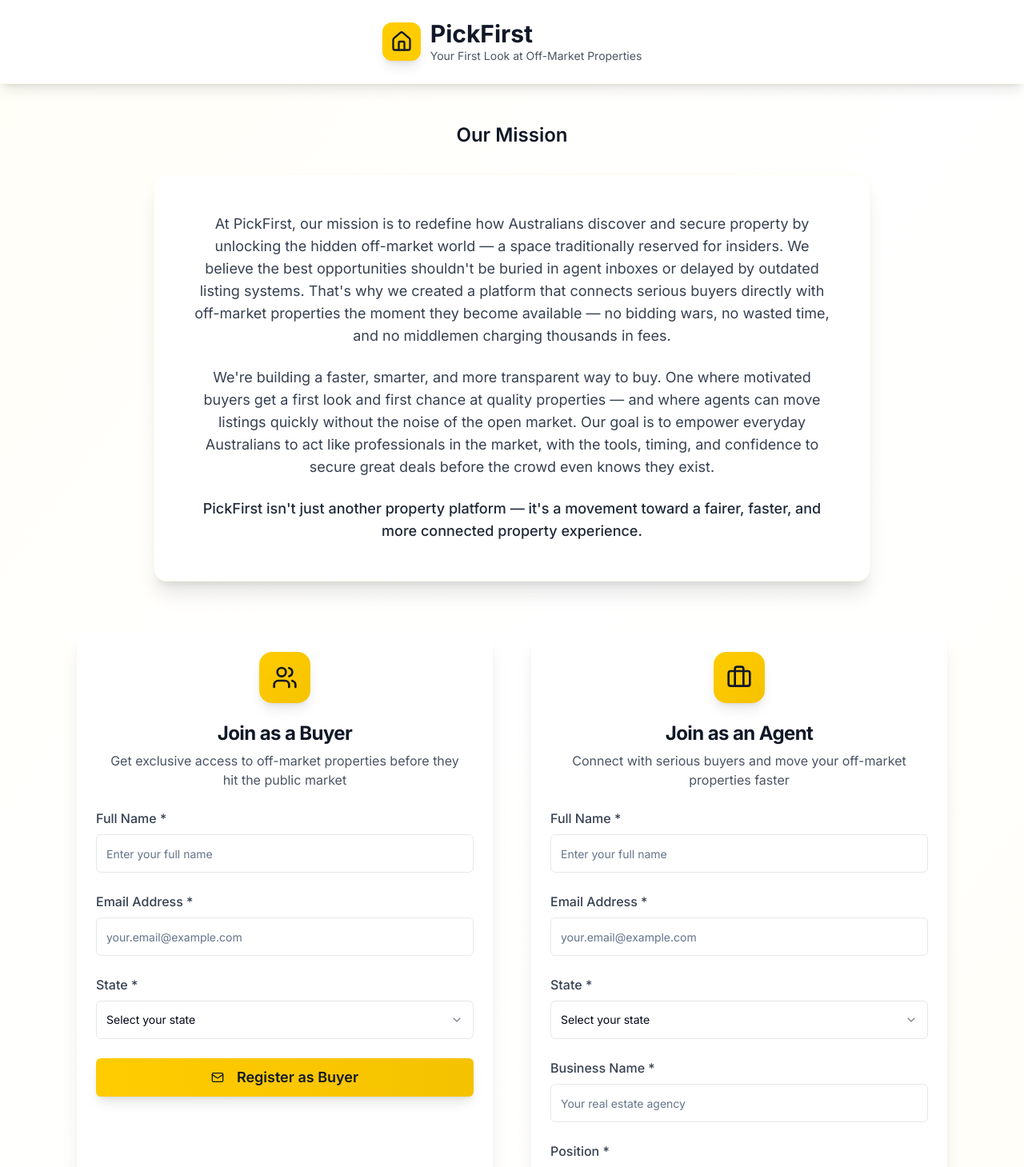
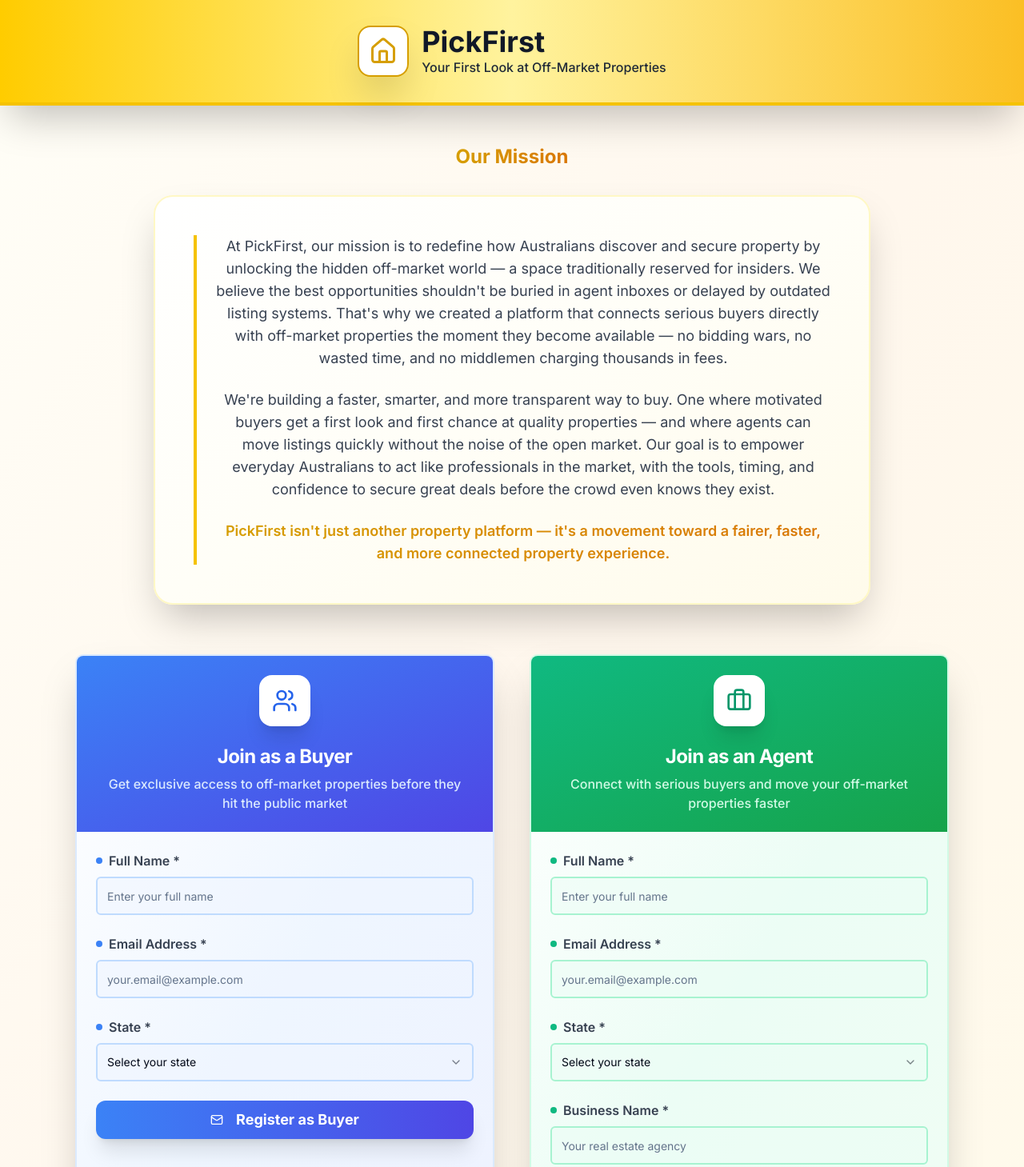
Before and after one commit to baviiii/pickfirst-firstlook-signup, a React (Vite) app: page / in a window 1280 px wide. Shown: the top 1459 px of the page at 80% size. Built offline with nearby package versions, Linux system fonts and the light colour scheme.

Commit message:
feat: Add more color to registration page
Enhance the visual appeal of the PickFirst registration page by incorporating more color from the defined color scheme.

```diff
--- a/src/pages/Index.tsx
+++ b/src/pages/Index.tsx
@@ -105,18 +105,18 @@ const Index = () => {
   };
 
   return (
-    <div className="min-h-screen bg-gradient-to-br from-yellow-50 via-white to-yellow-50">
+    <div className="min-h-screen bg-gradient-to-br from-yellow-50 via-orange-50 to-amber-50">
       {/* Header */}
-      <div className="bg-white shadow-lg border-b border-yellow-100">
-        <div className="max-w-7xl mx-auto px-4 sm:px-6 lg:px-8 py-4 sm:py-6">
+      <div className="bg-gradient-to-r from-yellow-400 via-yellow-300 to-amber-400 shadow-2xl border-b-4 border-yellow-500">
+        <div className="max-w-7xl mx-auto px-4 sm:px-6 lg:px-8 py-6 sm:py-8">
           <div className="flex items-center justify-center">
-            <div className="flex items-center space-x-3">
-              <div className="w-10 h-10 sm:w-12 sm:h-12 bg-yellow-400 rounded-xl flex items-center justify-center shadow-lg">
-                <Home className="w-6 h-6 sm:w-7 sm:h-7 text-gray-900" />
+            <div className="flex items-center space-x-4">
+              <div className="w-12 h-12 sm:w-16 sm:h-16 bg-white rounded-2xl flex items-center justify-center shadow-2xl border-2 border-yellow-600">
+                <Home className="w-7 h-7 sm:w-9 sm:h-9 text-yellow-600" />
               </div>
               <div className="text-center sm:text-left">
-                <h1 className="text-2xl sm:text-3xl font-bold text-gray-900">PickFirst</h1>
-                <p className="text-xs sm:text-sm text-gray-600">Your First Look at Off-Market Properties</p>
+                <h1 className="text-3xl sm:text-4xl font-bold text-gray-900 drop-shadow-sm">PickFirst</h1>
+                <p className="text-sm sm:text-base text-gray-800 font-medium">Your First Look at Off-Market Properties</p>
               </div>
             </div>
           </div>
@@ -129,19 +129,21 @@ const Index = () => {
         {/* Mission Statement */}
         <div className="text-center mb-12 sm:mb-16">
           <div className="max-w-4xl mx-auto">
-            <h2 className="text-xl sm:text-2xl font-semibold text-gray-900 mb-6 sm:mb-8 leading-tight">
-              Our Mission
+            <h2 className="text-xl sm:text-2xl font-bold text-gray-900 mb-6 sm:mb-8 leading-tight">
+              <span className="bg-gradient-to-r from-yellow-600 to-amber-600 bg-clip-text text-transparent">Our Mission</span>
             </h2>
-            <div className="bg-white rounded-2xl shadow-xl p-6 sm:p-8 md:p-12 border border-yellow-100 hover:shadow-2xl transition-shadow duration-300">
+            <div className="bg-gradient-to-br from-white via-yellow-50 to-amber-50 rounded-3xl shadow-2xl p-6 sm:p-8 md:p-12 border-2 border-yellow-200 hover:shadow-3xl hover:border-yellow-300 transition-all duration-300 transform hover:-translate-y-1">
+              <div className="border-l-4 border-yellow-500 pl-6">
                 <p className="text-base sm:text-lg text-gray-700 leading-relaxed mb-4 sm:mb-6">
                   At PickFirst, our mission is to redefine how Australians discover and secure property by unlocking the hidden off-market world — a space traditionally reserved for insiders. We believe the best opportunities shouldn't be buried in agent inboxes or delayed by outdated listing systems. That's why we created a platform that connects serious buyers directly with off-market properties the moment they become available — no bidding wars, no wasted time, and no middlemen charging thousands in fees.
                 </p>
                 <p className="text-base sm:text-lg text-gray-700 leading-relaxed mb-4 sm:mb-6">
                   We're building a faster, smarter, and more transparent way to buy. One where motivated buyers get a first look and first chance at quality properties — and where agents can move listings quickly without the noise of the open market. Our goal is to empower everyday Australians to act like professionals in the market, with the tools, timing, and confidence to secure great deals before the crowd even knows they exist.
                 </p>
-              <p className="text-base sm:text-lg text-gray-800 font-medium leading-relaxed">
+                <p className="text-base sm:text-lg text-gray-800 font-semibold leading-relaxed bg-gradient-to-r from-yellow-600 to-amber-600 bg-clip-text text-transparent">
                   PickFirst isn't just another property platform — it's a movement toward a fairer, faster, and more connected property experience.
                 </p>
+              </div>
             </div>
           </div>
         </div>
@@ -150,53 +152,62 @@ const Index = () => {
         <div className="grid grid-cols-1 lg:grid-cols-2 gap-6 sm:gap-8 lg:gap-12">
 
           {/* Buyer Registration */}
-          <Card className="shadow-xl border-0 bg-white hover:shadow-2xl transition-all duration-300 transform hover:-translate-y-1">
-            <CardHeader className="text-center pb-4 sm:pb-6">
-              <div className="w-14 h-14 sm:w-16 sm:h-16 bg-gradient-to-br from-yellow-400 to-yellow-500 rounded-2xl mx-auto mb-4 flex items-center justify-center shadow-lg">
-                <Users className="w-7 h-7 sm:w-8 sm:h-8 text-gray-900" />
+          <Card className="shadow-2xl border-0 bg-gradient-to-br from-white via-blue-50 to-indigo-50 hover:shadow-3xl transition-all duration-300 transform hover:-translate-y-2 hover:scale-105 ring-2 ring-blue-100 hover:ring-blue-200">
+            <CardHeader className="text-center pb-4 sm:pb-6 bg-gradient-to-br from-blue-500 to-indigo-600 text-white rounded-t-lg">
+              <div className="w-14 h-14 sm:w-16 sm:h-16 bg-white rounded-2xl mx-auto mb-4 flex items-center justify-center shadow-xl">
+                <Users className="w-7 h-7 sm:w-8 sm:h-8 text-blue-600" />
               </div>
-              <CardTitle className="text-xl sm:text-2xl font-bold text-gray-900">Join as a Buyer</CardTitle>
-              <CardDescription className="text-gray-600 text-sm sm:text-base px-2">
+              <CardTitle className="text-xl sm:text-2xl font-bold">Join as a Buyer</CardTitle>
+              <CardDescription className="text-blue-100 text-sm sm:text-base px-2 font-medium">
                 Get exclusive access to off-market properties before they hit the public market
               </CardDescription>
             </CardHeader>
-            <CardContent className="px-4 sm:px-6">
+            <CardContent className="px-4 sm:px-6 py-6">
               <form onSubmit={handleBuyerSubmit} className="space-y-4 sm:space-y-6">
                 <div className="space-y-2">
-                  <Label htmlFor="buyer-name" className="text-gray-700 font-medium text-sm sm:text-base">Full Name *</Label>
+                  <Label htmlFor="buyer-name" className="text-gray-700 font-semibold text-sm sm:text-base flex items-center gap-2">
+                    <div className="w-2 h-2 bg-blue-500 rounded-full"></div>
+                    Full Name *
+                  </Label>
                   <Input
                     id="buyer-name"
                     type="text"
                     placeholder="Enter your full name"
                     value={buyerForm.name}
                     onChange={(e) => setBuyerForm({...buyerForm, name: e.target.value})}
-                    className="h-11 sm:h-12 border-gray-200 focus:border-yellow-400 focus:ring-yellow-400 focus:ring-2 transition-all duration-200"
+                    className="h-11 sm:h-12 border-2 border-blue-200 focus:border-blue-500 focus:ring-blue-500 focus:ring-2 transition-all duration-200 bg-blue-50/50"
                     required
                   />
                 </div>
 
                 <div className="space-y-2">
-                  <Label htmlFor="buyer-email" className="text-gray-700 font-medium text-sm sm:text-base">Email Address *</Label>
+                  <Label htmlFor="buyer-email" className="text-gray-700 font-semibold text-sm sm:text-base flex items-center gap-2">
+                    <div className="w-2 h-2 bg-blue-500 rounded-full"></div>
+                    Email Address *
+                  </Label>
                   <Input
                     id="buyer-email"
                     type="email"
                     placeholder="your.email@example.com"
                     value={buyerForm.email}
                     onChange={(e) => setBuyerForm({...buyerForm, email: e.target.value})}
-                    className="h-11 sm:h-12 border-gray-200 focus:border-yellow-400 focus:ring-yellow-400 focus:ring-2 transition-all duration-200"
+                    className="h-11 sm:h-12 border-2 border-blue-200 focus:border-blue-500 focus:ring-blue-500 focus:ring-2 transition-all duration-200 bg-blue-50/50"
                     required
                   />
                 </div>
 
                 <div className="space-y-2">
-                  <Label htmlFor="buyer-state" className="text-gray-700 font-medium text-sm sm:text-base">State *</Label>
+                  <Label htmlFor="buyer-state" className="text-gray-700 font-semibold text-sm sm:text-base flex items-center gap-2">
+                    <div className="w-2 h-2 bg-blue-500 rounded-full"></div>
+                    State *
+                  </Label>
                   <Select value={buyerForm.state} onValueChange={(value) => setBuyerForm({...buyerForm, state: value})}>
-                    <SelectTrigger className="h-11 sm:h-12 border-gray-200 focus:border-yellow-400 focus:ring-yellow-400 focus:ring-2 transition-all duration-200">
+                    <SelectTrigger className="h-11 sm:h-12 border-2 border-blue-200 focus:border-blue-500 focus:ring-blue-500 focus:ring-2 transition-all duration-200 bg-blue-50/50">
                       <SelectValue placeholder="Select your state" />
                     </SelectTrigger>
-                    <SelectContent className="bg-white border-gray-200 shadow-xl">
+                    <SelectContent className="bg-white border-2 border-blue-200 shadow-xl">
                       {australianStates.map((state) => (
-                        <SelectItem key={state} value={state} className="hover:bg-yellow-50 focus:bg-yellow-50">
+                        <SelectItem key={state} value={state} className="hover:bg-blue-50 focus:bg-blue-100">
                           {state}
                         </SelectItem>
                       ))}
@@ -206,7 +217,7 @@ const Index = () => {
 
                 <Button
                   type="submit"
-                  className="w-full h-11 sm:h-12 bg-gradient-to-r from-yellow-400 to-yellow-500 hover:from-yellow-500 hover:to-yellow-600 text-gray-900 font-semibold text-base sm:text-lg transition-all duration-200 transform hover:scale-105 shadow-lg hover:shadow-xl border-0"
+                  className="w-full h-11 sm:h-12 bg-gradient-to-r from-blue-500 to-indigo-600 hover:from-blue-600 hover:to-indigo-700 text-white font-bold text-base sm:text-lg transition-all duration-200 transform hover:scale-105 shadow-xl hover:shadow-2xl border-0 rounded-xl"
                 >
                   <Mail className="w-4 h-4 sm:w-5 sm:h-5 mr-2" />
                   Register as Buyer
@@ -216,53 +227,62 @@ const Index = () => {
           </Card>
 
           {/* Agent Registration */}
-          <Card className="shadow-xl border-0 bg-white hover:shadow-2xl transition-all duration-300 transform hover:-translate-y-1">
-            <CardHeader className="text-center pb-4 sm:pb-6">
-              <div className="w-14 h-14 sm:w-16 sm:h-16 bg-gradient-to-br from-yellow-400 to-yellow-500 rounded-2xl mx-auto mb-4 flex items-center justify-center shadow-lg">
-                <Briefcase className="w-7 h-7 sm:w-8 sm:h-8 text-gray-900" />
+          <Card className="shadow-2xl border-0 bg-gradient-to-br from-white via-emerald-50 to-green-50 hover:shadow-3xl transition-all duration-300 transform hover:-translate-y-2 hover:scale-105 ring-2 ring-emerald-100 hover:ring-emerald-200">
+            <CardHeader className="text-center pb-4 sm:pb-6 bg-gradient-to-br from-emerald-500 to-green-600 text-white rounded-t-lg">
+              <div className="w-14 h-14 sm:w-16 sm:h-16 bg-white rounded-2xl mx-auto mb-4 flex items-center justify-center shadow-xl">
+                <Briefcase className="w-7 h-7 sm:w-8 sm:h-8 text-emerald-600" />
               </div>
-              <CardTitle className="text-xl sm:text-2xl font-bold text-gray-900">Join as an Agent</CardTitle>
-              <CardDescription className="text-gray-600 text-sm sm:text-base px-2">
+              <CardTitle className="text-xl sm:text-2xl font-bold">Join as an Agent</CardTitle>
+              <CardDescription className="text-emerald-100 text-sm sm:text-base px-2 font-medium">
                 Connect with serious buyers and move your off-market properties faster
               </CardDescription>
             </CardHeader>
-            <CardContent className="px-4 sm:px-6">
+            <CardContent className="px-4 sm:px-6 py-6">
               <form onSubmit={handleAgentSubmit} className="space-y-4 sm:space-y-6">
                 <div className="space-y-2">
-                  <Label htmlFor="agent-name" className="text-gray-700 font-medium text-sm sm:text-base">Full Name *</Label>
+                  <Label htmlFor="agent-name" className="text-gray-700 font-semibold text-sm sm:text-base flex items-center gap-2">
+                    <div className="w-2 h-2 bg-emerald-500 rounded-full"></div>
+                    Full Name *
+                  </Label>
                   <Input
                     id="agent-name"
                     type="text"
                     placeholder="Enter your full name"
                     value={agentForm.name}
                     onChange={(e) => setAgentForm({...agentForm, name: e.target.value})}
-                    className="h-11 sm:h-12 border-gray-200 focus:border-yellow-400 focus:ring-yellow-400 focus:ring-2 transition-all duration-200"
+                    className="h-11 sm:h-12 border-2 border-emerald-200 focus:border-emerald-500 focus:ring-emerald-500 focus:ring-2 transition-all duration-200 bg-emerald-50/50"
                     required
                   />
                 </div>
 
                 <div className="space-y-2">
-                  <Label htmlFor="agent-email" className="text-gray-700 font-medium text-sm sm:text-base">Email Address *</Label>
+                  <Label htmlFor="agent-email" className="text-gray-700 font-semibold text-sm sm:text-base flex items-center gap-2">
+                    <div className="w-2 h-2 bg-emerald-500 rounded-full"></div>
+                    Email Address *
+                  </Label>
                   <Input
                     id="agent-email"
                     type="email"
                     placeholder="your.email@example.com"
                     value={agentForm.email}
                     onChange={(e) => setAgentForm({...agentForm, email: e.target.value})}
-                    className="h-11 sm:h-12 border-gray-200 focus:border-yellow-400 focus:ring-yellow-400 focus:ring-2 transition-all duration-200"
+                    className="h-11 sm:h-12 border-2 border-emerald-200 focus:border-emerald-500 focus:ring-emerald-500 focus:ring-2 transition-all duration-200 bg-emerald-50/50"
                     required
                   />
                 </div>
 
                 <div className="space-y-2">
-                  <Label htmlFor="agent-state" className="text-gray-700 font-medium text-sm sm:text-base">State *</Label>
+                  <Label htmlFor="agent-state" className="text-gray-700 font-semibold text-sm sm:text-base flex items-center gap-2">
+                    <div className="w-2 h-2 bg-emerald-500 rounded-full"></div>
+                    State *
+                  </Label>
                   <Select value={agentForm.state} onValueChange={(value) => setAgentForm({...agentForm, state: value})}>
-                    <SelectTrigger className="h-11 sm:h-12 border-gray-200 focus:border-yellow-400 focus:ring-yellow-400 focus:ring-2 transition-all duration-200">
+                    <SelectTrigger className="h-11 sm:h-12 border-2 border-emerald-200 focus:border-emerald-500 focus:ring-emerald-500 focus:ring-2 transition-all duration-200 bg-emerald-50/50">
                       <SelectValue placeholder="Select your state" />
                     </SelectTrigger>
-                    <SelectContent className="bg-white border-gray-200 shadow-xl">
+                    <SelectContent className="bg-white border-2 border-emerald-200 shadow-xl">
                       {australianStates.map((state) => (
-                        <SelectItem key={state} value={state} className="hover:bg-yellow-50 focus:bg-yellow-50">
+                        <SelectItem key={state} value={state} className="hover:bg-emerald-50 focus:bg-emerald-100">
                           {state}
                         </SelectItem>
                       ))}
@@ -271,34 +291,40 @@ const Index = () => {
                 </div>
 
                 <div className="space-y-2">
-                  <Label htmlFor="business-name" className="text-gray-700 font-medium text-sm sm:text-base">Business Name *</Label>
+                  <Label htmlFor="business-name" className="text-gray-700 font-semibold text-sm sm:text-base flex items-center gap-2">
+                    <div className="w-2 h-2 bg-emerald-500 rounded-full"></div>
+                    Business Name *
+                  </Label>
                   <Input
                     id="business-name"
                     type="text"
                     placeholder="Your real estate agency"
                     value={agentForm.businessName}
                     onChange={(e) => setAgentForm({...agentForm, businessName: e.target.value})}
-                    className="h-11 sm:h-12 border-gray-200 focus:border-yellow-400 focus:ring-yellow-400 focus:ring-2 transition-all duration-200"
+                    className="h-11 sm:h-12 border-2 border-emerald-200 focus:border-emerald-500 focus:ring-emerald-500 focus:ring-2 transition-all duration-200 bg-emerald-50/50"
                     required
                   />
                 </div>
 
                 <div className="space-y-2">
-                  <Label htmlFor="position" className="text-gray-700 font-medium text-sm sm:text-base">Position *</Label>
+                  <Label htmlFor="position" className="text-gray-700 font-semibold text-sm sm:text-base flex items-center gap-2">
+                    <div className="w-2 h-2 bg-emerald-500 rounded-full"></div>
+                    Position *
+                  </Label>
                   <Input
                     id="position"
                     type="text"
                     placeholder="e.g. Sales Agent, Principal, Director"
                     value={agentForm.position}
                     onChange={(e) => setAgentForm({...agentForm, position: e.target.value})}
-                    className="h-11 sm:h-12 border-gray-200 focus:border-yellow-400 focus:ring-yellow-400 focus:ring-2 transition-all duration-200"
+                    className="h-11 sm:h-12 border-2 border-emerald-200 focus:border-emerald-500 focus:ring-emerald-500 focus:ring-2 transition-all duration-200 bg-emerald-50/50"
                     required
                   />
                 </div>
 
                 <Button
                   type="submit"
-                  className="w-full h-11 sm:h-12 bg-gradient-to-r from-yellow-400 to-yellow-500 hover:from-yellow-500 hover:to-yellow-600 text-gray-900 font-semibold text-base sm:text-lg transition-all duration-200 transform hover:scale-105 shadow-lg hover:shadow-xl border-0"
+                  className="w-full h-11 sm:h-12 bg-gradient-to-r from-emerald-500 to-green-600 hover:from-emerald-600 hover:to-green-700 text-white font-bold text-base sm:text-lg transition-all duration-200 transform hover:scale-105 shadow-xl hover:shadow-2xl border-0 rounded-xl"
                 >
                   <Building className="w-4 h-4 sm:w-5 sm:h-5 mr-2" />
                   Register as Agent
@@ -310,9 +336,11 @@ const Index = () => {
 
         {/* Footer */}
         <div className="mt-12 sm:mt-16 text-center">
-          <p className="text-gray-600 text-sm sm:text-base">
-            Questions? Contact us at <span className="text-yellow-600 font-medium">hello@pickfirst.com.au</span>
+          <div className="bg-gradient-to-r from-yellow-100 to-amber-100 rounded-2xl p-6 shadow-lg border border-yellow-200">
+            <p className="text-gray-700 text-sm sm:text-base font-medium">
+              Questions? Contact us at <span className="text-yellow-700 font-bold bg-yellow-200 px-2 py-1 rounded-lg">hello@pickfirst.com.au</span>
             </p>
+          </div>
         </div>
       </div>
     </div>
```
Lines whose indentation alone changed are shown as unchanged.
